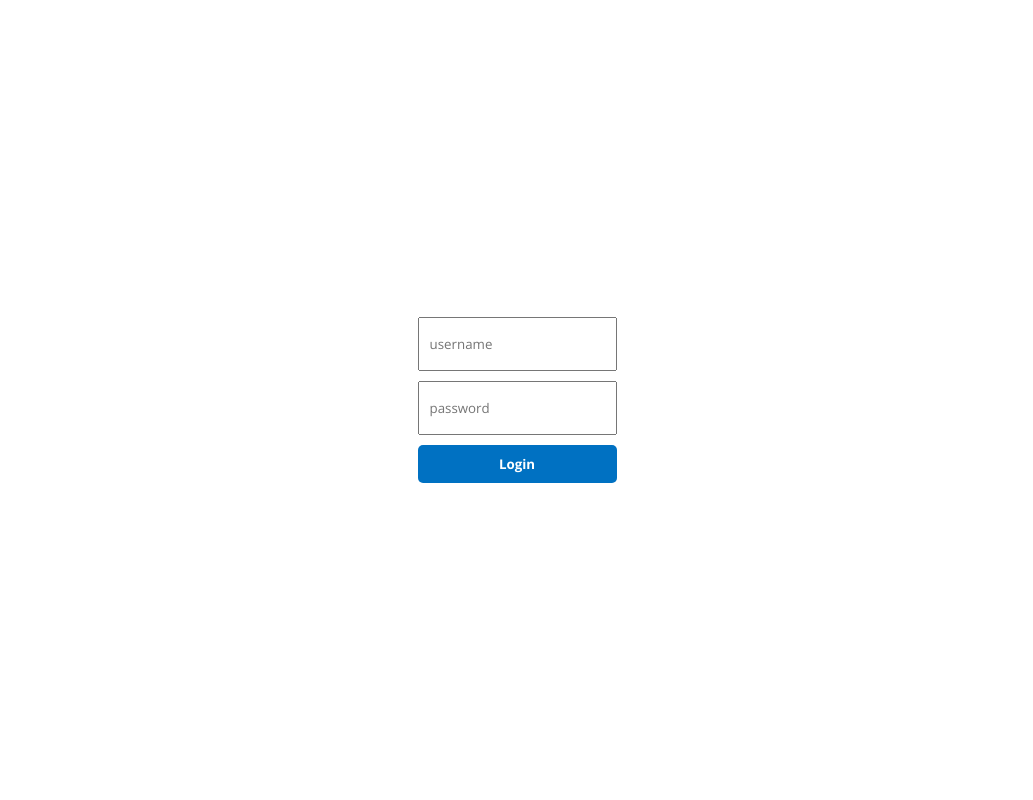
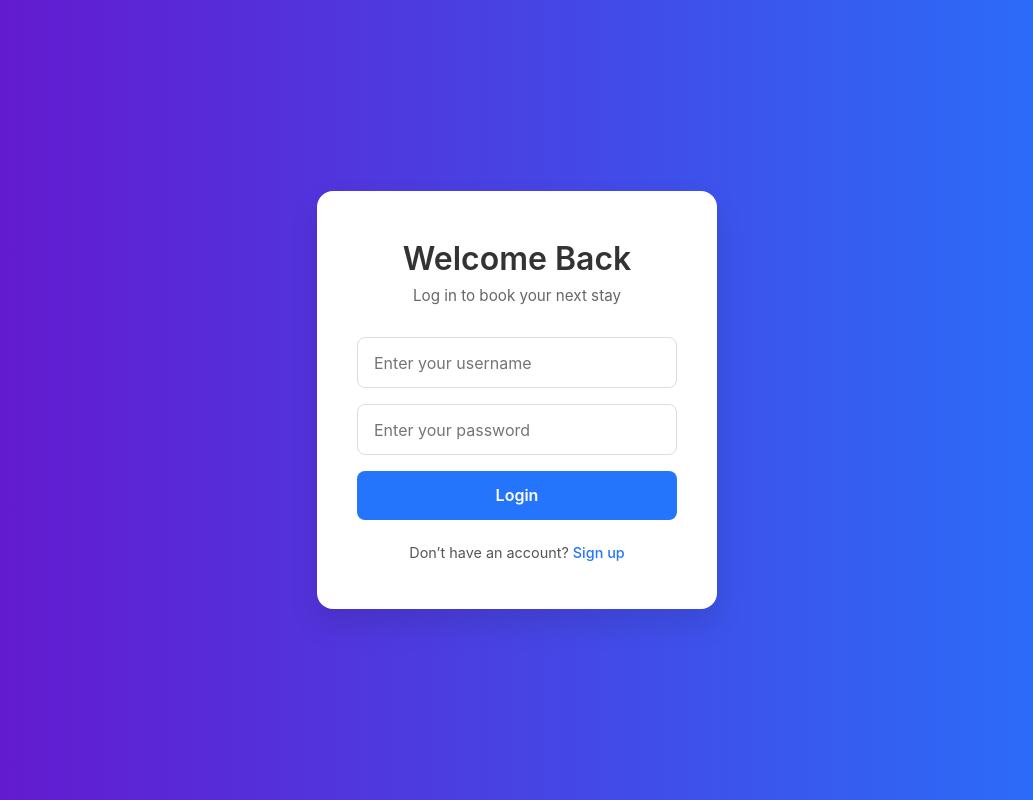
Before and after one commit to sahebbali/lama_hotel_booking, a React (Create React App) app: page /login in a window 1280 px wide. Shown: the whole page, without its empty margins (123-1156 px from the left). Built offline with nearby package versions, Linux system fonts and the light colour scheme.

Commit message:
update login page

```diff
--- a/src/components/navbar/Navbar.jsx
+++ b/src/components/navbar/Navbar.jsx
@@ -11,10 +11,33 @@ const Navbar = () => {
         <Link to="/" style={{ color: "inherit", textDecoration: "none" }}>
           <span className="logo">lamabooking</span>
         </Link>
-        {user ? user.username : (
+        {user ? (
+          user.username
+        ) : (
           <div className="navItems">
-            <button className="navButton">Register</button>
-            <button className="navButton">Login</button>
+            <Link
+              to="/register"
+              style={{ color: "inherit", textDecoration: "none" }}
+            >
+              <button className="navButton">Register</button>
+            </Link>
+            <Link
+              to="/login"
+              style={{ color: "inherit", textDecoration: "none" }}
+            >
+              <button className="navButton">Login</button>
+            </Link>
+          </div>
+        )}
+        {user && (
+          <div className="navItems">
+            <span className="navButton">{user.username}</span>
+            <Link
+              to="/logout"
+              style={{ color: "inherit", textDecoration: "none" }}
+            >
+              <button className="navButton">Logout</button>
+            </Link>
           </div>
         )}
       </div>
--- a/src/pages/login/Login.jsx
+++ b/src/pages/login/Login.jsx
@@ -6,13 +6,12 @@ import "./login.css";
 
 const Login = () => {
   const [credentials, setCredentials] = useState({
-    username: undefined,
-    password: undefined,
+    username: "",
+    password: "",
   });
 
   const { loading, error, dispatch } = useContext(AuthContext);
-
-  const navigate = useNavigate()
+  const navigate = useNavigate();
 
   const handleChange = (e) => {
     setCredentials((prev) => ({ ...prev, [e.target.id]: e.target.value }));
@@ -24,34 +23,46 @@ const Login = () => {
     try {
       const res = await axios.post("/auth/login", credentials);
       dispatch({ type: "LOGIN_SUCCESS", payload: res.data.details });
-      navigate("/")
+      navigate("/");
     } catch (err) {
       dispatch({ type: "LOGIN_FAILURE", payload: err.response.data });
     }
   };
 
-
   return (
     <div className="login">
-      <div className="lContainer">
+      <div className="login-card">
+        <h1 className="login-title">Welcome Back</h1>
+        <p className="login-subtitle">Log in to book your next stay</p>
+
         <input
           type="text"
-          placeholder="username"
+          placeholder="Enter your username"
           id="username"
           onChange={handleChange}
-          className="lInput"
+          className="login-input"
         />
         <input
           type="password"
-          placeholder="password"
+          placeholder="Enter your password"
           id="password"
           onChange={handleChange}
-          className="lInput"
+          className="login-input"
         />
-        <button disabled={loading} onClick={handleClick} className="lButton">
-          Login
+
+        <button
+          disabled={loading}
+          onClick={handleClick}
+          className="login-button"
+        >
+          {loading ? "Logging in..." : "Login"}
         </button>
-        {error && <span>{error.message}</span>}
+
+        {error && <span className="login-error">{error.message}</span>}
+
+        <p className="login-footer">
+          Don’t have an account? <a href="/register">Sign up</a>
+        </p>
       </div>
     </div>
   );
--- a/src/pages/login/login.css
+++ b/src/pages/login/login.css
@@ -1,32 +1,117 @@
-.login {
-  height: 100vh;
-  display: flex;
-  align-items: center;
-  justify-content: center;
+/* Global Reset */
+* {
+  margin: 0;
+  padding: 0;
+  box-sizing: border-box;
+  font-family: "Inter", sans-serif;
 }
 
-.lContainer {
-  display: flex;
-  flex-direction: column;
-  gap: 10px;
+body,
+html,
+#root {
+  height: 100%;
 }
 
-.lInput{
-  height: 30px;
-  padding: 10px;
+/* Container */
+.login {
+  display: flex;
+  justify-content: center;
+  align-items: center;
+  height: 100vh;
+  background: linear-gradient(
+    to right,
+    #6a11cb,
+    #2575fc
+  ); /* Beautiful hotel-like gradient */
 }
 
-.lButton {
-  border: none;
-  padding: 10px 20px;
-  background-color: #0071c2;
-  color: white;
-  font-weight: bold;
-  cursor: pointer;
-  border-radius: 5px;
+/* Card */
+.login-card {
+  background: #fff;
+  padding: 3rem 2.5rem;
+  width: 100%;
+  max-width: 400px;
+  border-radius: 16px;
+  box-shadow: 0px 15px 30px rgba(0, 0, 0, 0.1);
+  text-align: center;
 }
 
-.lButton:disabled{
-  background-color: #0071c28c;
+/* Titles */
+.login-title {
+  font-size: 2rem;
+  font-weight: 600;
+  margin-bottom: 0.5rem;
+  color: #333;
+}
+
+.login-subtitle {
+  font-size: 0.95rem;
+  color: #666;
+  margin-bottom: 2rem;
+}
+
+/* Input Fields */
+.login-input {
+  width: 100%;
+  padding: 0.9rem 1rem;
+  margin-bottom: 1rem;
+  border: 1px solid #ddd;
+  border-radius: 8px;
+  font-size: 1rem;
+  transition: border-color 0.3s ease, box-shadow 0.3s ease;
+}
+
+.login-input:focus {
+  border-color: #2575fc;
+  box-shadow: 0 0 5px rgba(37, 117, 252, 0.4);
+  outline: none;
+}
+
+/* Button */
+.login-button {
+  width: 100%;
+  padding: 0.9rem 1rem;
+  background: #2575fc;
+  color: #fff;
+  font-weight: 600;
+  border: none;
+  border-radius: 8px;
+  font-size: 1rem;
+  cursor: pointer;
+  transition: background 0.3s ease, transform 0.2s ease;
+}
+
+.login-button:hover {
+  background: #1a5edb;
+  transform: translateY(-2px);
+}
+
+.login-button:disabled {
+  background: #8bb5ff;
   cursor: not-allowed;
 }
+
+/* Error Message */
+.login-error {
+  display: block;
+  color: #e63946;
+  margin-top: 0.8rem;
+  font-size: 0.9rem;
+}
+
+/* Footer */
+.login-footer {
+  margin-top: 1.5rem;
+  font-size: 0.9rem;
+  color: #555;
+}
+
+.login-footer a {
+  color: #2575fc;
+  text-decoration: none;
+  font-weight: 500;
+}
+
+.login-footer a:hover {
+  text-decoration: underline;
+}
```
